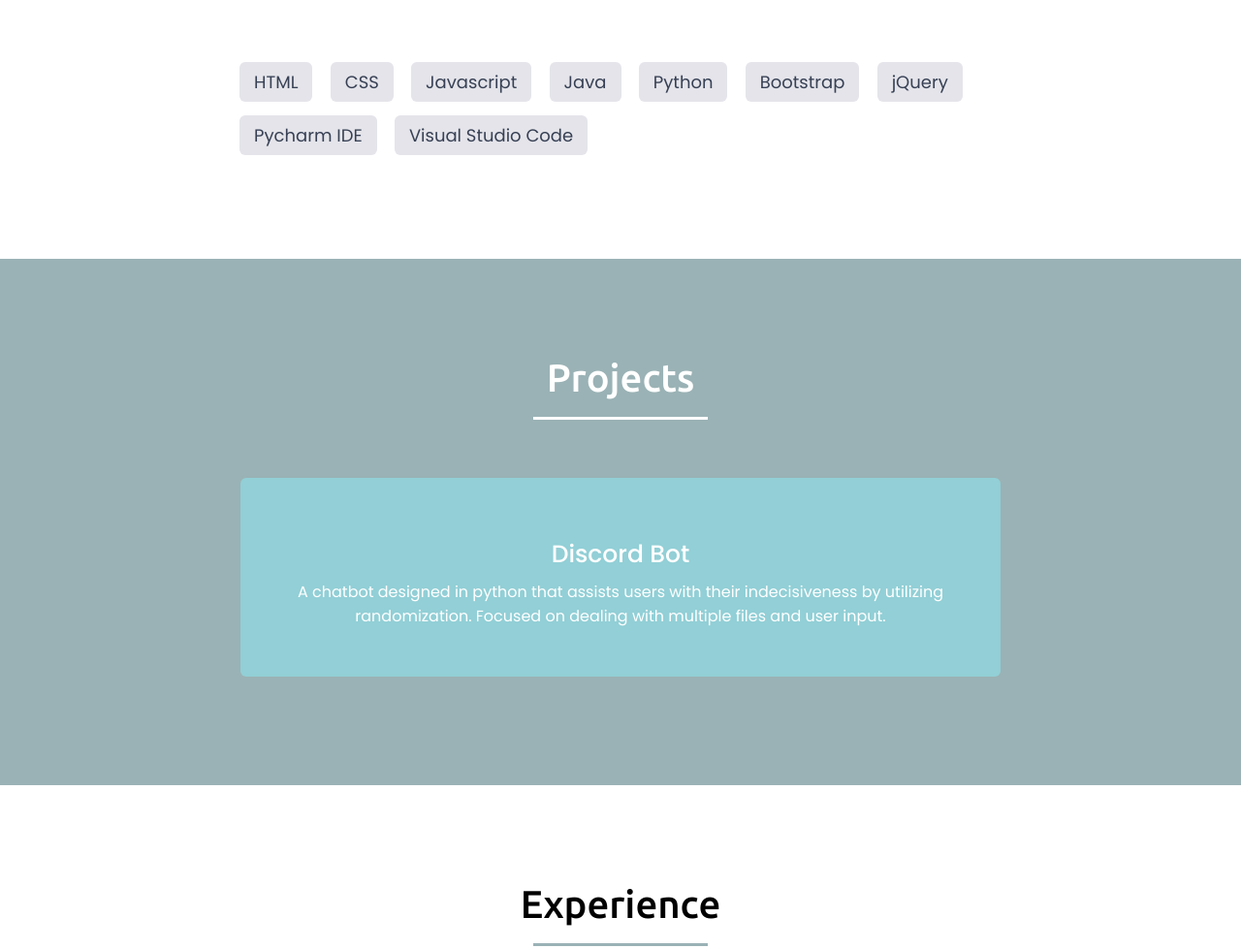
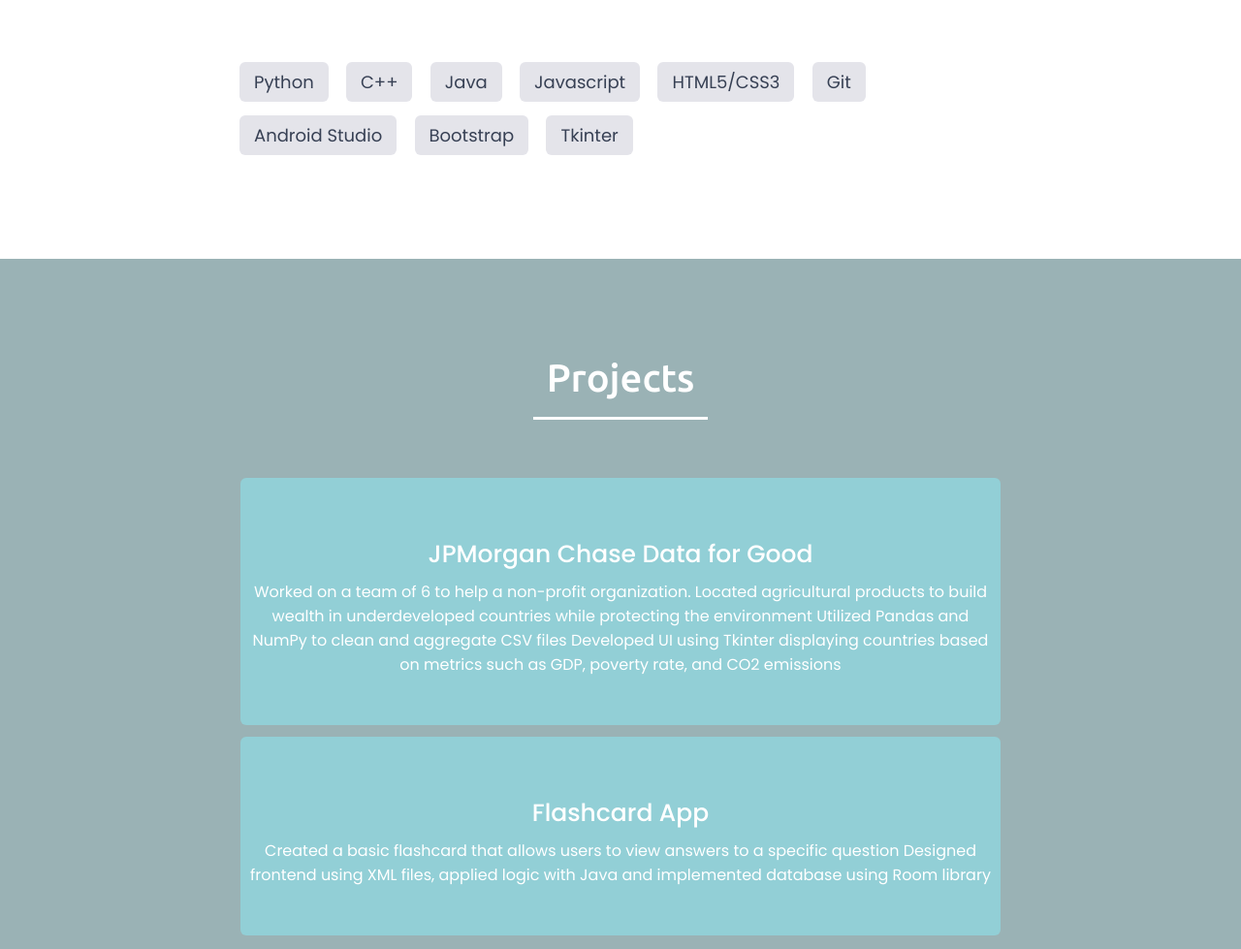
Before and after one commit to ChrisTrannn/ChrisTrannn.github.io, a plain HTML site: page index.html in a window 1280 px wide. Shown: the part 2428-3407 px from the top of the page at 97% size. Drawn offline with nearby package versions, Linux system fonts and the light colour scheme.

Commit message:
Updated Resume

```diff
--- a/index.html
+++ b/index.html
@@ -50,7 +50,7 @@
                 </div>
                 <div class="column right">
                     <div class="text">I'm Chris Tran and I'm a <span class="typing-2"></span></div>
-                    <p>I'm a first-year student majoring in Computer Science and Engineering. I'm a passionate and motivated learner who loves to create things. Some of my hobbies are: playing tennis, watching anime/kdrama, running, practicing magic, and playing video games. I love music and primarily listen to rap, pop, indie, and lofi.</p>
+                    <p>I love coding, problem solving, and all aspects of computer science. I'm curious about the different niches of software engineering, and am currently interested in web development. I enjoy experimenting and playing around with new technologies. My goal is to learn as much as possible, and expand my knowledge in the field. Outside of programming, I enjoy watching anime, basketball, and action-comedy movies. I also play tennis, and occasionally valorant.</p>
                     <a href="./Resume.pdf" target="_blank">View Resume</a>
                 </div>
             </div>
@@ -87,15 +87,15 @@
             <h2 class="title">Skills</h2>
             <div class="skills-content">
                 <ul>
-                    <li>HTML</li>
-                    <li>CSS</li>
+                    <li>Python</li>
+                    <li>C++</li>
+                    <li>Java</li>
                     <li>Javascript</li>
-                    <li>Java</li>
-                    <li>Python</li>
+                    <li>HTML5/CSS3</li>
+                    <li>Git</li>
+                    <li>Android Studio</li>
                     <li>Bootstrap</li>
-                    <li>jQuery</li>
-                    <li>Pycharm IDE</li>
-                    <li>Visual Studio Code</li>
+                    <li>Tkinter</li>
                 </ul>
             </div>
         </div>
@@ -108,9 +108,19 @@
             <div class="projects-content">
                 <div class="card">
                     <div class="box">
-                        <div class="text">Discord Bot</div>
-                        <p>A chatbot designed in python that assists users with their indecisiveness by utilizing randomization.
-                            Focused on dealing with multiple files and user input.</p>
+                        <div class="text">JPMorgan Chase Data for Good</div>
+                        <p>Worked on a team of 6 to help a non-profit organization.
+                            Located agricultural products to build wealth in underdeveloped countries while protecting the environment
+                            Utilized Pandas and NumPy to clean and aggregate CSV files
+                            Developed UI using Tkinter displaying countries based on metrics such as GDP, poverty rate, and CO2 emissions</p>
+                    </div>
+                </div>
+                <div class="card">
+                    <div class="box">
+                        <div class="text">Flashcard App</div>
+                        <p>Created a basic flashcard that allows users to view answers to a specific question
+                            Designed frontend using XML files, applied logic with Java and implemented database using Room library
+                            </p>
                     </div>
                 </div>
             </div>
```
Also changed, not shown: 1 other file.
